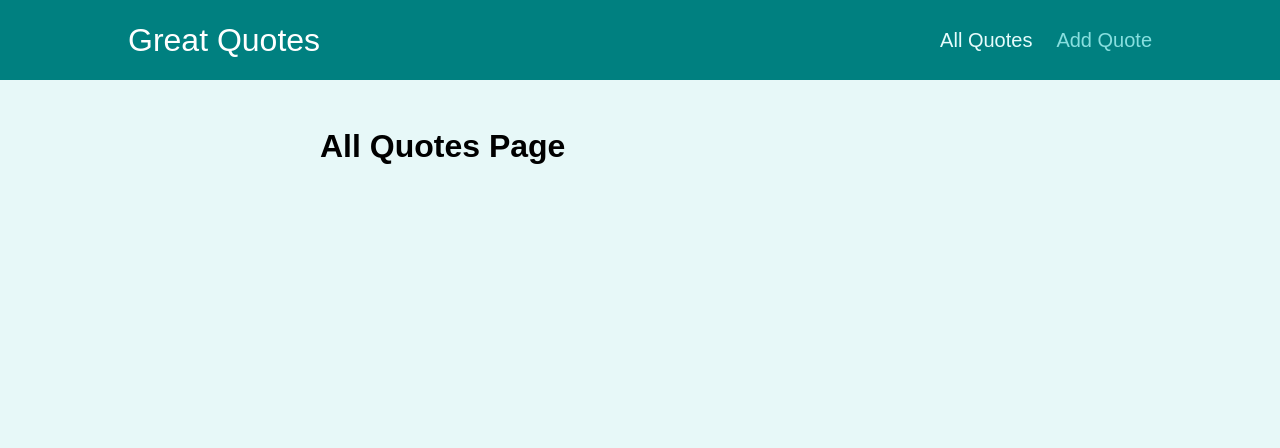
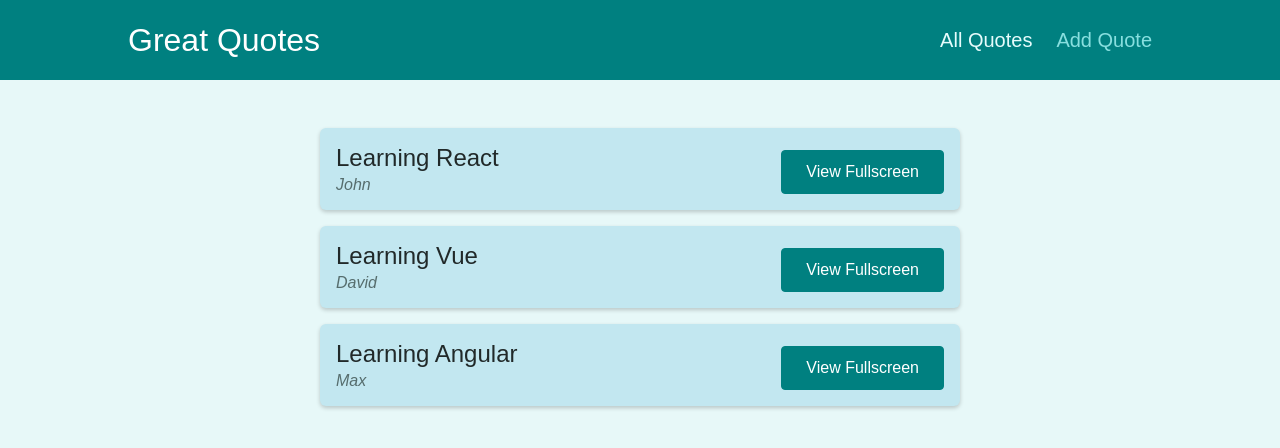
Before and after one commit to fithcmus-lnminh/router-project, a React (Create React App) app: page /quotes in a window 1280 px wide. Shown: the top 448 px of the page. Built offline with nearby package versions, Linux system fonts and the light colour scheme.

Commit message:
adding dummy data and add form

```diff
--- a/src/components/quotes/QuoteForm.js
+++ b/src/components/quotes/QuoteForm.js
@@ -1,7 +1,7 @@
 import { useRef } from "react";
 
-import Card from "../ui/Card";
-import LoadingSpinner from "../ui/LoadingSpinner";
+import Card from "../UI/Card";
+import LoadingSpinner from "../UI/LoadingSpinner";
 import classes from "./QuoteForm.module.css";
 
 const QuoteForm = (props) => {
--- a/src/pages/AllQuotes.js
+++ b/src/pages/AllQuotes.js
@@ -1,7 +1,14 @@
 import React from "react";
+import QuoteList from "../components/quotes/QuoteList";
+
+const DUMMY_QUOTES = [
+  { id: "q1", author: "John", text: "Learning React" },
+  { id: "q2", author: "David", text: "Learning Vue" },
+  { id: "q3", author: "Max", text: "Learning Angular" },
+];
 
 const AllQuotes = () => {
-  return <h1>All Quotes Page</h1>;
+  return <QuoteList quotes={DUMMY_QUOTES} />;
 };
 
 export default AllQuotes;
--- a/src/pages/NewQuote.js
+++ b/src/pages/NewQuote.js
@@ -1,7 +1,12 @@
 import React from "react";
+import QuoteForm from "../components/quotes/QuoteForm";
 
 const NewQuote = () => {
-  return <h1>New Quote Page</h1>;
+  const addQuoteHandler = (quote) => {
+    //add quote
+  };
+
+  return <QuoteForm onAddQuote={addQuoteHandler} />;
 };
 
 export default NewQuote;
```
